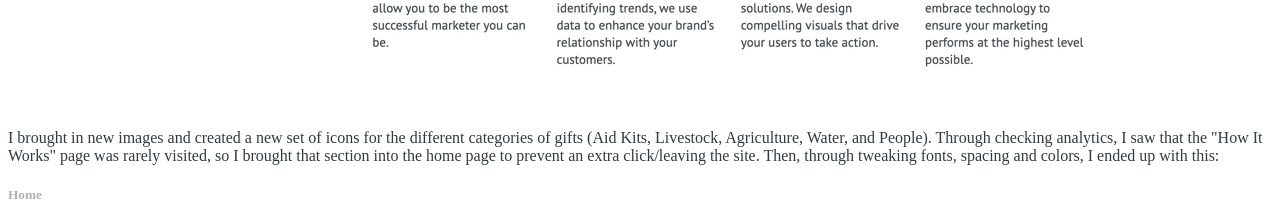
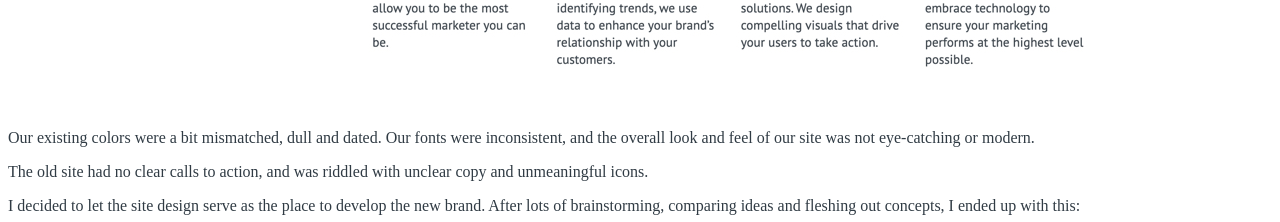
Before and after one commit to levimatthan/portfolio, a plain HTML site: page content/nj.html in a window 1280 px wide. Shown: the part 1042-1264 px from the top of the page. Drawn offline with Linux system fonts and the light colour scheme; files whose address does not match are found by name.

Commit message:
Update nj.html

```diff
--- a/content/nj.html
+++ b/content/nj.html
@@ -56,7 +56,9 @@
 						</div>
 					</div>
 				</div>
-				<p style="color: #303B44;">I brought in new images and created a new set of icons for the different categories of gifts (Aid Kits, Livestock, Agriculture, Water, and People). Through checking analytics, I saw that the "How It Works" page was rarely visited, so I brought that section into the home page to prevent an extra click/leaving the site. Then, through tweaking fonts, spacing and colors, I ended up with this:</p>
+				<p style="color: #303B44;">Our existing colors were a bit mismatched, dull and dated. Our fonts were inconsistent, and the overall look and feel of our site was not eye-catching or modern.</p>
+				<p style="color: #303B44;">The old site had no clear calls to action, and was riddled with unclear copy and unmeaningful icons.</p>
+				<p style="color: #303B44;">I decided to let the site design serve as the place to develop the new brand. After lots of brainstorming, comparing ideas and fleshing out concepts, I ended up with this:</p>
 				<div class="row project-row fooContainer">
 					<div class="col-sm-12">
 						<h5 style="opacity: 0.3">Home</h5>
```
